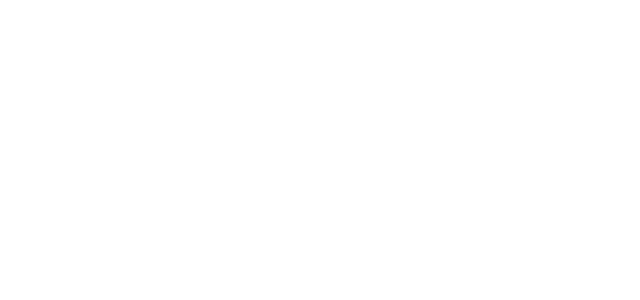
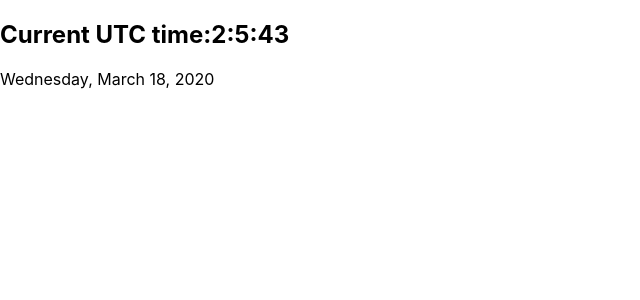
Before and after one commit to PavelVyny/iss-tracker, a React (Create React App) app: page / in a window 1280 px wide. Shown: the top 300 px of the page, without its empty margins (0-640 px from the left). Built offline with nearby package versions, Linux system fonts and the light colour scheme.

Commit message:
time & Date added
- also convert spaces into tabs;

```diff
--- a/src/components/App.js
+++ b/src/components/App.js
@@ -1,4 +1,5 @@
 import React, { Component } from 'react';
+import CurDate from './Date';
 
 
 class App extends Component {
@@ -9,9 +10,8 @@
 		<section className="tracker-map">
 
 		</section>
-
 		<aside className="tracker-aside">
-
+			<CurDate />
 		</aside>
 	  </main>
 
--- /dev/null
+++ b/src/components/Date.js
@@ -0,0 +1,62 @@
+import React, {Component} from 'react';
+
+class CurDate extends Component {
+	constructor(props){
+		super(props);
+
+		this.state = {
+			hours: '',
+			minutes:'',
+			date: ''
+		}
+	}
+	getDate(){
+		const options = {
+			year: 'numeric',
+			day: 'numeric',
+			month: 'long',
+			weekday: 'long',
+			timezone: 'UTC',
+		};
+		const date = new Date();
+
+		const hours = date.getUTCHours();
+		const minutes = date.getUTCMinutes();
+		const seconds = date.getUTCSeconds();
+
+		const newDate = date.toLocaleString("en-US", options);
+
+		this.setState (
+			{
+				hours: hours,
+				minutes: minutes,
+				seconds: seconds,
+				date: newDate,
+			}
+		)
+	}
+	componentDidMount(){
+	  this.intervalId = setInterval(() => {
+		this.getDate()
+		}, 5000);
+	}
+	componentWillUnmount() {
+		clearInterval(this.intervalId);
+	}
+	render(){
+		const { hours, minutes, seconds, date } = this.state
+		return (
+			 <div className="date">
+				<h2 className="date__head">Current UTC time:
+					<span className="date__time">
+						<span>{hours}</span>:<span>{minutes}</span>:<span>{seconds}</span>
+					</span>
+				</h2>
+				 <span className="date__full">{date}</span>
+			</div>
+
+		);
+	}
+}
+
+export default CurDate
--- a/src/styles/index.css
+++ b/src/styles/index.css
@@ -1,13 +1,13 @@
 body {
   margin: 0;
   font-family: -apple-system, BlinkMacSystemFont, 'Segoe UI', 'Roboto', 'Oxygen',
-    'Ubuntu', 'Cantarell', 'Fira Sans', 'Droid Sans', 'Helvetica Neue',
-    sans-serif;
+	'Ubuntu', 'Cantarell', 'Fira Sans', 'Droid Sans', 'Helvetica Neue',
+	sans-serif;
   -webkit-font-smoothing: antialiased;
   -moz-osx-font-smoothing: grayscale;
 }
 
 code {
   font-family: source-code-pro, Menlo, Monaco, Consolas, 'Courier New',
-    monospace;
+	monospace;
 }
```
Also changed, not shown: package.json (indentation only), public/index.html (indentation only), public/manifest.json, 1 other file (tests, documents, lock files or other folders). Lines whose indentation alone changed are shown as unchanged.
